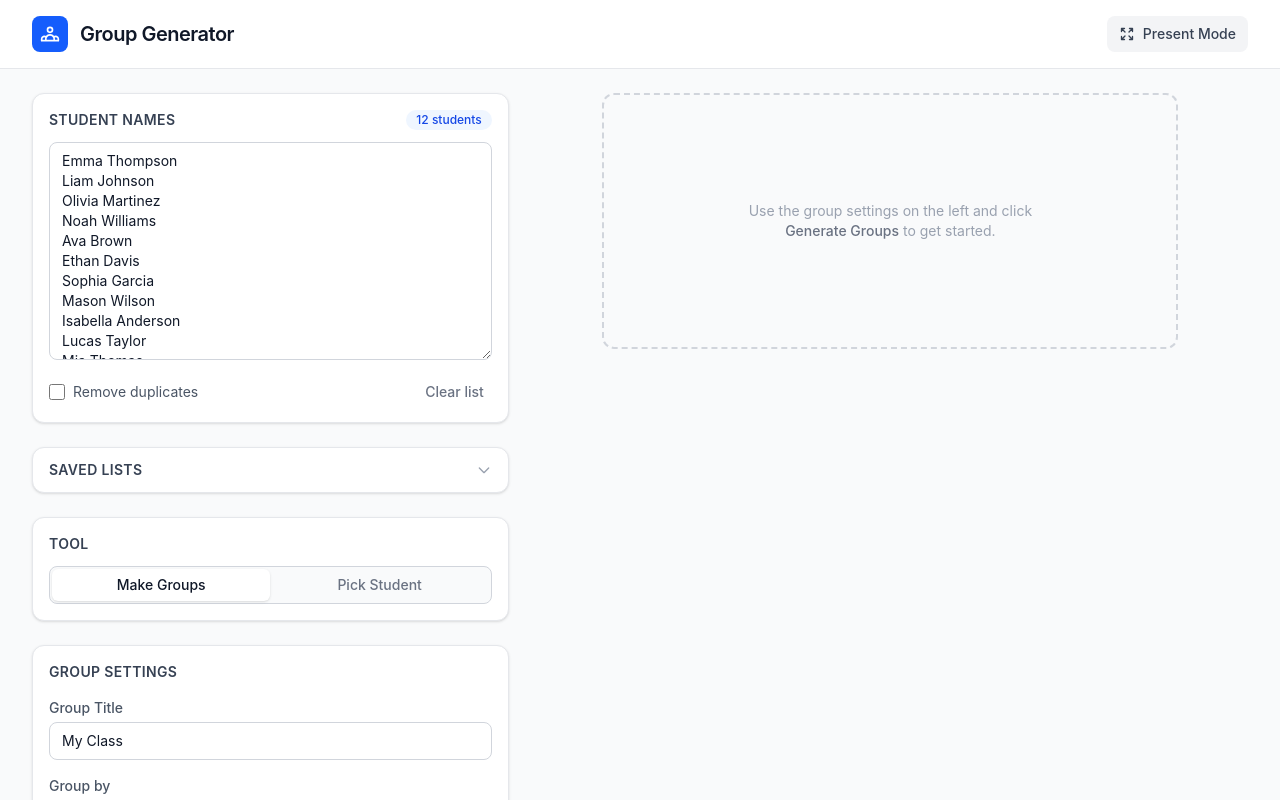
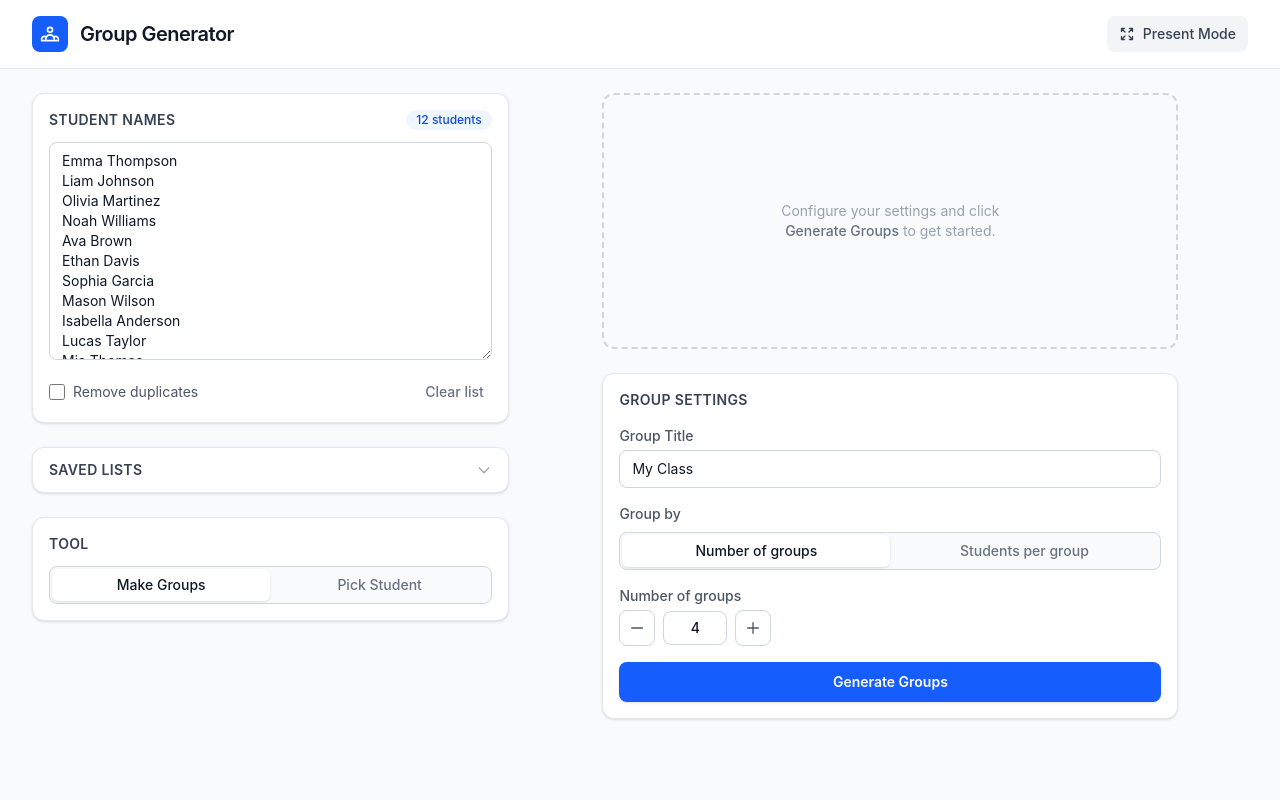
Before and after one commit to Elitenewb/Random_Group, a React (Vite) app: page / in a window 1280 px wide. Shown: the top 800 px of the page. Built offline with nearby package versions, Linux system fonts and the light colour scheme.

Commit message:
Revert "Move group settings below Tool switcher on the left"
This reverts commit 993b7554eaab6f6697325275d95d2347e6ab24ca.

```diff
--- a/src/App.tsx
+++ b/src/App.tsx
@@ -276,24 +276,6 @@ export default function App() {
               />
 
               <ModeSwitcher mode={toolMode} onChangeMode={setToolMode} />
-
-              {toolMode === 'groups' && (
-                <GroupSettings
-                  title={state.title}
-                  onChangeTitle={(t) => updateState({ title: t })}
-                  groupMode={state.groupMode}
-                  onChangeGroupMode={(m) => updateState({ groupMode: m })}
-                  groupCount={state.groupCount}
-                  onChangeGroupCount={(n) => updateState({ groupCount: n })}
-                  studentCount={studentCount}
-                  canGenerate={canGenerate}
-                  validationMessage={validationMessage}
-                  hasGroups={groups.length > 0}
-                  onGenerate={handleGenerate}
-                  qualifierBlocked={qualifierBlocked && canGenerateBestEffort}
-                  onGenerateBestEffort={handleGenerateBestEffort}
-                />
-              )}
             </div>
           )}
 
@@ -416,11 +398,12 @@ export default function App() {
               />
             )}
 
-            {toolMode === 'groups' && !presentMode && !hasGroupResults && (
-              <div className="no-print mx-auto w-full max-w-xl">
+            {toolMode === 'groups' && !presentMode && (
+              <div className="no-print mx-auto w-full max-w-xl space-y-6">
+                {!hasGroupResults && (
                   <div className="flex h-64 items-center justify-center rounded-xl border-2 border-dashed border-gray-300 text-gray-400">
                     <p className="text-center text-sm">
-                    Use the group settings on the left and click
+                      Configure your settings and click
                       <br />
                       <span className="font-medium text-gray-500">
                         Generate Groups
@@ -428,6 +411,23 @@ export default function App() {
                       to get started.
                     </p>
                   </div>
+                )}
+
+                <GroupSettings
+                  title={state.title}
+                  onChangeTitle={(t) => updateState({ title: t })}
+                  groupMode={state.groupMode}
+                  onChangeGroupMode={(m) => updateState({ groupMode: m })}
+                  groupCount={state.groupCount}
+                  onChangeGroupCount={(n) => updateState({ groupCount: n })}
+                  studentCount={studentCount}
+                  canGenerate={canGenerate}
+                  validationMessage={validationMessage}
+                  hasGroups={groups.length > 0}
+                  onGenerate={handleGenerate}
+                  qualifierBlocked={qualifierBlocked && canGenerateBestEffort}
+                  onGenerateBestEffort={handleGenerateBestEffort}
+                />
               </div>
             )}
           </div>
```
Lines whose indentation alone changed are shown as unchanged.
